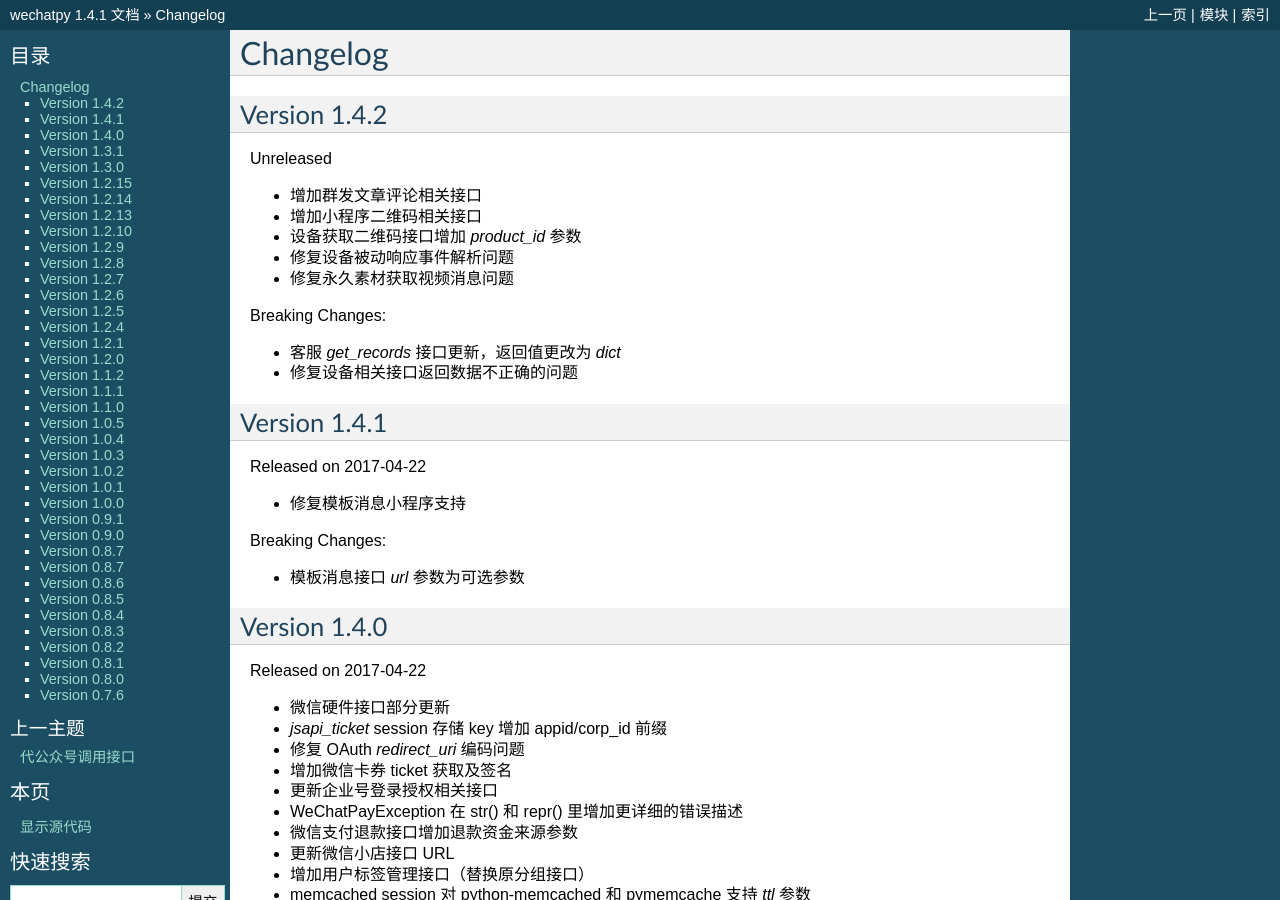
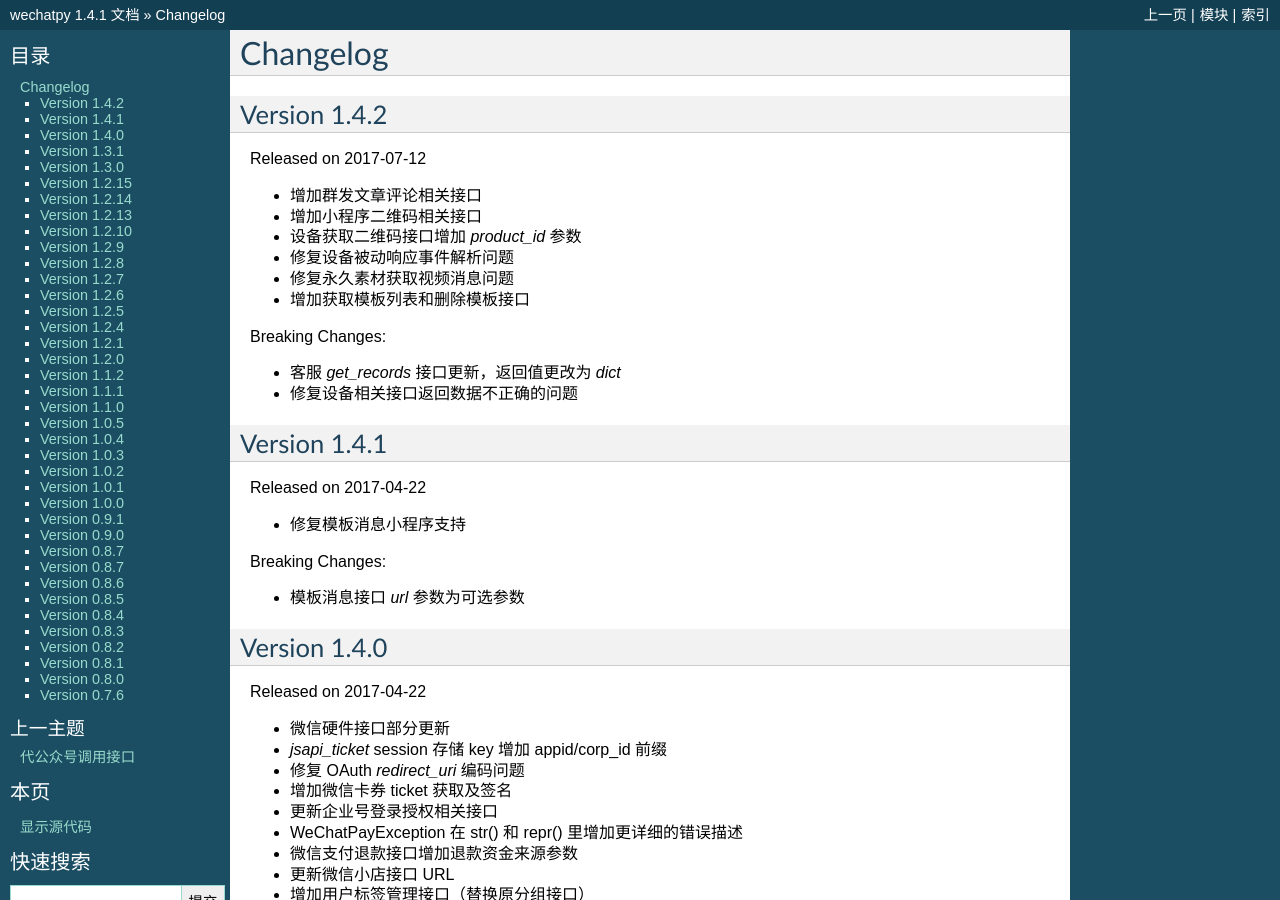
Before and after one commit to wechatpy/wechatpy, a Sphinx documentation site: the page built from docs/changelog.rst, in a window 1280 px wide and 900 px high. Built offline with Sphinx 7.4.7, drawn with Linux system fonts in a browser that asks for light colours.

Commit message:
Add changelog for #238

```diff
--- a/docs/changelog.rst
+++ b/docs/changelog.rst
@@ -4,13 +4,14 @@ Changelog
 Version 1.4.2
 -------------------
 
-Unreleased
+Released on 2017-07-12
 
 + 增加群发文章评论相关接口
 + 增加小程序二维码相关接口
 + 设备获取二维码接口增加 `product_id` 参数
 + 修复设备被动响应事件解析问题
 + 修复永久素材获取视频消息问题
++ 增加获取模板列表和删除模板接口
 
 Breaking Changes:
 
```
